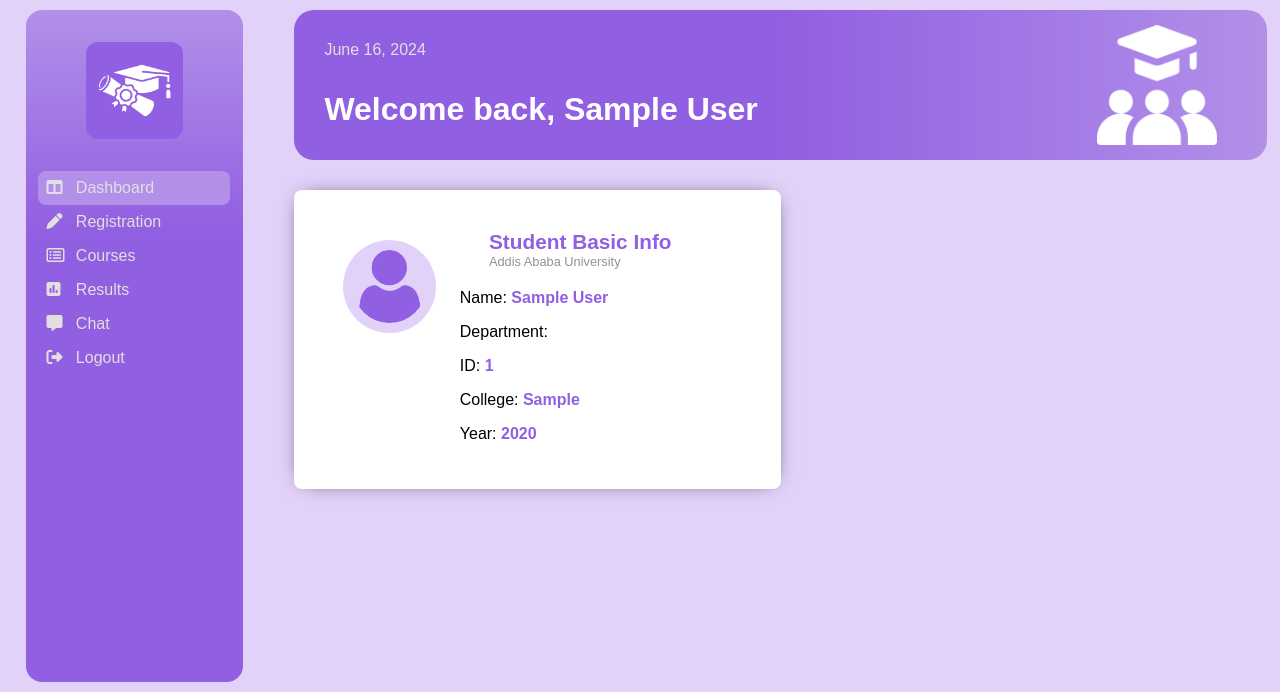
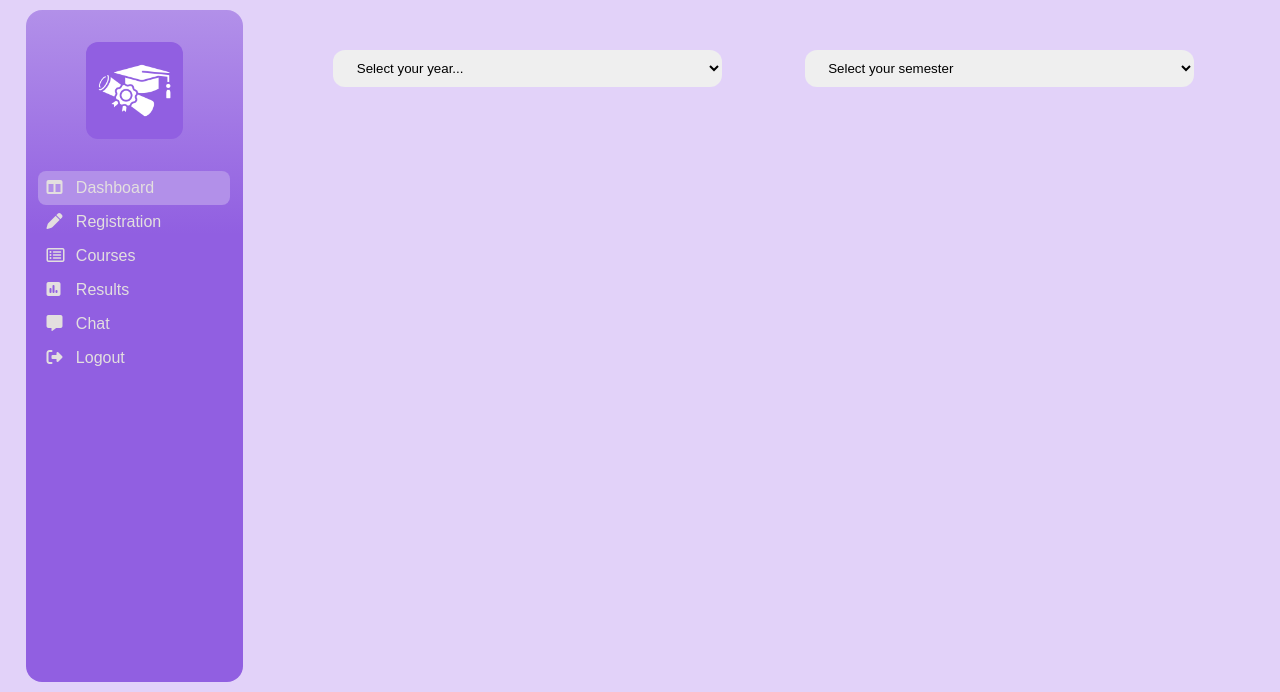
Before and after one commit to mussie-alemayehu/student-portal, a PHP site: page / in a window 1280 px wide; the page is wider, and only the part inside the window is pictured. Shown: the part 120-812 px from the top of that part. Run offline with PHP 8.4, Linux system fonts and the light colour scheme; the visitor is signed in with stand-in values (Sample User, id 1); tables that the repository leaves empty or names only in its code hold one stand-in row (values such as "Sample post"); data that the repository does not hold is empty; some libraries are stand-ins or nearby versions.

Commit message:
add year and selectors and style them in registration screen

```diff
--- a/index.php
+++ b/index.php
@@ -45,6 +45,7 @@ $stmt->close();
     <link rel="stylesheet" href="dashboard/main-contents-styles.css">
     <link rel="stylesheet" href="courses/main-contents-styles.css">
     <link rel="stylesheet" href="results/tables-style.css">
+    <link rel="stylesheet" href="registration/registration-styles.css">
     <script src="https://ajax.googleapis.com/ajax/libs/jquery/3.5.1/jquery.min.js"></script>
     <script src="https://kit.fontawesome.com/13dd5a24f4.js" crossorigin="anonymous"></script>
     <style>
@@ -65,7 +66,8 @@ $stmt->close();
     <!-- this is where the container where the main contents of the page will be placed -->
     <div id="main-contents">
         <?php
-        include('dashboard/dashboard.php');
+        // include('dashboard/dashboard.php');
+        include('registration/registration.php');
         ?>
     </div>
 
--- /dev/null
+++ b/registration/registration-styles.css
@@ -0,0 +1,7 @@
+.selector {
+    width: 40%;
+    margin: 40px 4% 10px;
+    padding: 10px 2%;
+    border-radius: 12px;
+    border: none;
+}
--- a/registration/registration.php
+++ b/registration/registration.php
@@ -1,8 +1,13 @@
-<div class="fields">
-    <select name="year" id="">
+<div>
+    <select name="year" class="selector">
+        <option value="">Select your year...</option>
         <option value="1">1</option>
         <option value="2">2</option>
         <option value="3">3</option>
         <option value="4">4</option>
     </select>
+
+    <select name="semester" class="selector">
+        <option value="">Select your semester</option>
+    </select>
 </div>
```
